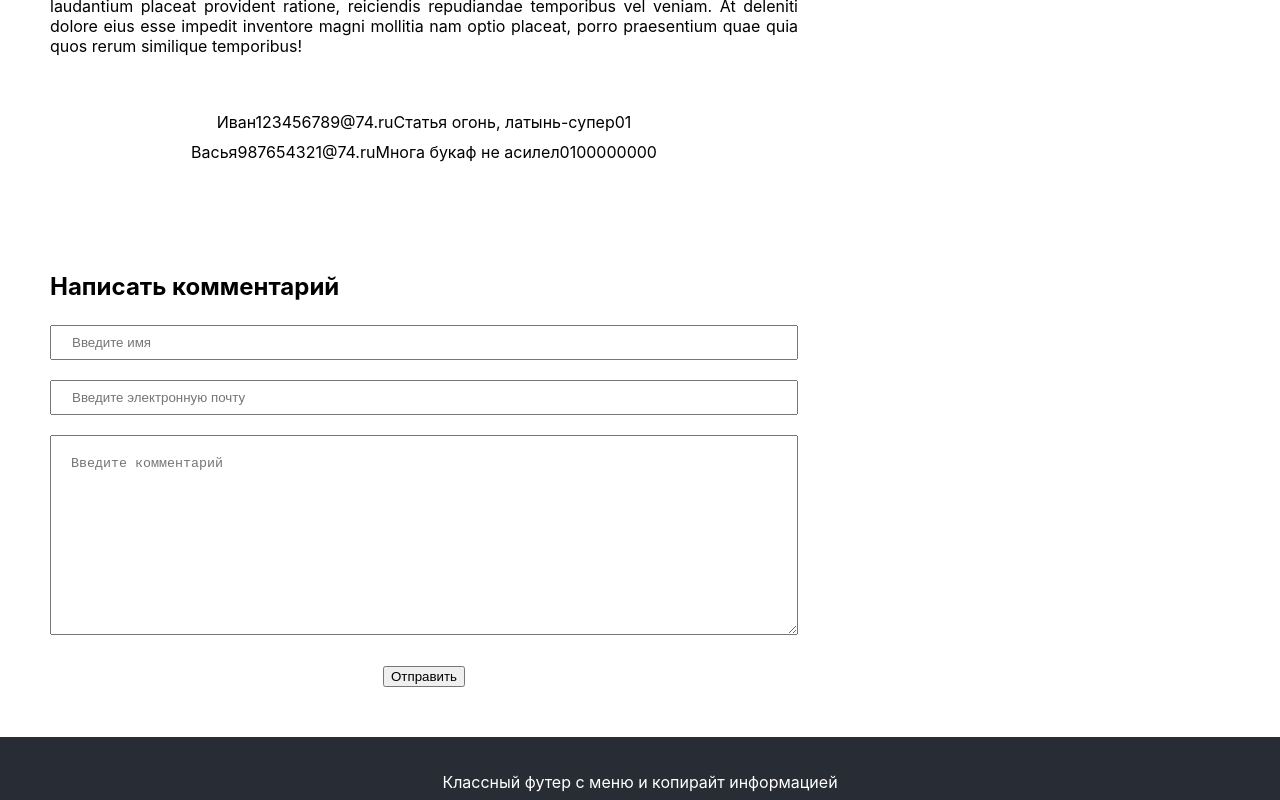
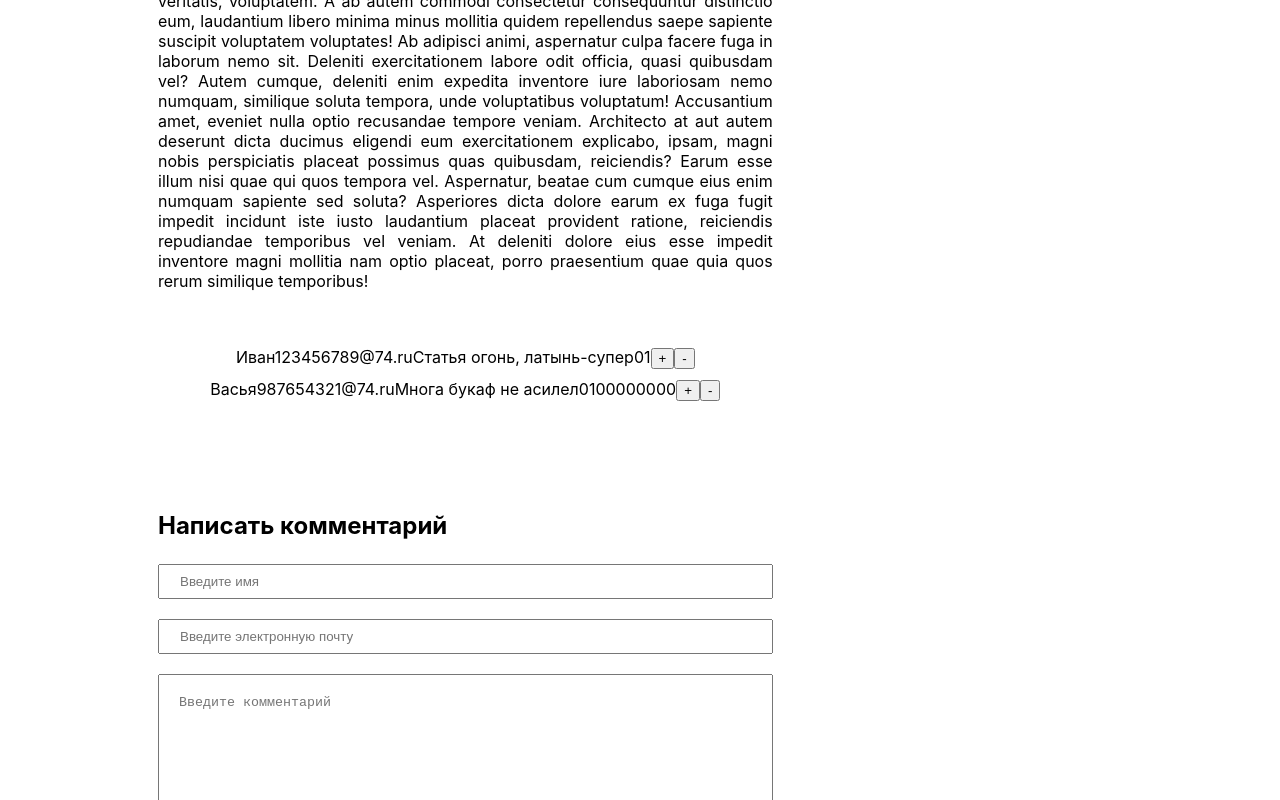
Before and after one commit to EvgeniyGrokholskiy/IS74, a React (Create React App) app: page / in a window 1280 px wide. Shown: the part 1159-1959 px from the top of the page. Built offline with nearby package versions, Linux system fonts and the light colour scheme.

Commit message:
added likes count change function and comments add function

```diff
--- a/src/App.tsx
+++ b/src/App.tsx
@@ -1,9 +1,9 @@
 import './App.css';
 import React, {useState} from 'react';
+import {IComment} from './types/types';
 import Header from "./components/header/Header";
 import Footer from "./components/footer/Footer";
 import Article from "./components/article/Article";
-import {IComment} from './types/types';
 
 
 function App() {
@@ -27,10 +27,26 @@ function App() {
         }
     ])
 
+    const handleAddComment = (newComment: IComment) => {
+        setComments((prevState) => {
+            return prevState.concat([newComment])
+        })
+    }
+
+    const handleChangeLikeCount = (method: "plus" | "minus", commentId: number) => {
+        setComments(comments.map((item) => {
+            if (item.id === commentId) {
+                method === "plus" ? item.likeCount++ : item.likeCount--
+                return item
+            }
+            return item
+        }))
+    }
+
     return (
         <div className="App">
             <Header/>
-            <Article commentsArray={comments}/>
+            <Article commentsArray={comments} handleAddComment={handleAddComment} handleChangeLikeCount={handleChangeLikeCount}/>
             <Footer/>
         </div>
     );
--- a/src/components/article/Article.tsx
+++ b/src/components/article/Article.tsx
@@ -1,8 +1,8 @@
+import React from 'react';
 import {Grid} from '@mui/material';
-import React from 'react';
 import styled from "styled-components";
+import {IComment} from "../../types/types";
 import CommentForm from "../commentForm/CommentForm";
-import {IComment} from "../../types/types";
 
 const StyledH1 = styled.h1`
   color: #282c34;
@@ -37,25 +37,32 @@ const StyledCommentBlock = styled.div`
 
 interface IArticleProps {
     commentsArray: IComment[]
+    handleAddComment: (newComment: IComment) => void
+    handleChangeLikeCount: (method: "plus" | "minus", commentId: number) => void
 }
 
-const Article:React.FC<IArticleProps> = ({commentsArray}) => {
+const Article: React.FC<IArticleProps> = ({commentsArray, handleAddComment, handleChangeLikeCount}) => {
 
-    const commentsToRender = commentsArray.map((item)=>{
-        return(
+    const commentsToRender = commentsArray.map((item) => {
+        return (
             <div key={item.id}>
                 <span>{item.name}</span>
                 <span>{item.email}</span>
                 <span>{item.comment}</span>
                 <span>{item.likeCount}</span>
                 <span>{item.createDate}</span>
+                <button onClick={()=>handleChangeLikeCount("plus",item.id)}>+</button>
+                <button onClick={()=>handleChangeLikeCount("minus",item.id)}>-</button>
             </div>
         )
     })
 
     return (
         <main>
-            <Grid container spacing={2}>
+            <Grid container spacing={2} sx={{
+                margin: "0 auto",
+                maxWidth: 1096
+            }}>
                 <Grid item xs={8}>
                     <StyledH1>Lorem ipsum dolor sit amet, consectetur adipisicing elit. Aliquam asperiores assumenda
                         atque
@@ -147,7 +154,7 @@ const Article:React.FC<IArticleProps> = ({commentsArray}) => {
                     </StyledCommentBlock>
                 </Grid>
                 <Grid item xs={8}>
-                    <CommentForm callback={() => {}}/>
+                    <CommentForm handleAddComment={handleAddComment}/>
                 </Grid>
             </Grid>
         </main>
--- a/src/components/commentForm/CommentForm.tsx
+++ b/src/components/commentForm/CommentForm.tsx
@@ -1,5 +1,6 @@
 import React, {useState} from 'react';
 import styled from "styled-components";
+import {IComment} from "../../types/types";
 
 const StyledFormWrapper = styled.div`
   padding: 50px;
@@ -34,10 +35,10 @@ interface IFormState {
 }
 
 interface ICommentFormProps {
-    callback: () => void
+    handleAddComment: (newComment: IComment) => void
 }
 
-const CommentForm: React.FC<ICommentFormProps> = ({callback}) => {
+const CommentForm: React.FC<ICommentFormProps> = ({handleAddComment}) => {
 
     const [formState, setFormState] = useState<IFormState>({
         name: "",
@@ -56,8 +57,7 @@ const CommentForm: React.FC<ICommentFormProps> = ({callback}) => {
             likeCount: 0
         }
         event.preventDefault()
-        callback()
-        console.log(newComment);
+        handleAddComment(newComment)
         setFormState({name: "", email: "", comment: ""})
     }
 
--- a/src/index.tsx
+++ b/src/index.tsx
@@ -8,9 +8,7 @@ const root = ReactDOM.createRoot(
   document.getElementById('root') as HTMLElement
 );
 root.render(
-  <React.StrictMode>
     <App />
-  </React.StrictMode>
 );
 
 // If you want to start measuring performance in your app, pass a function
```
